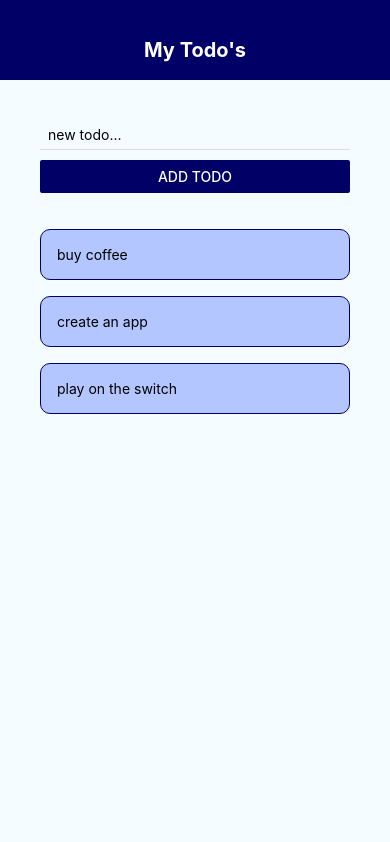
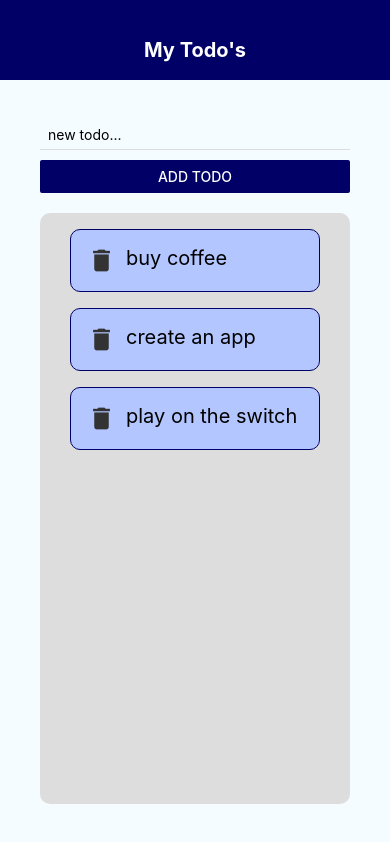
Before and after one commit to ananyabisht07/React, a React Native app in the folder ReactNative/: screen / in a window 390 px wide. Built offline with nearby package versions, Linux system fonts and the light colour scheme.

Commit message:
Adding Icons

```diff
--- a/ReactNative/App.js
+++ b/ReactNative/App.js
@@ -3,6 +3,7 @@
 import  Header from './Components/Header'
 import TodoItem from './Components/todoItem'
 import AddTodo from './Components/addTodo';
+//import Sandbox from './Components/sandbox';
 
 const instructions = Platform.select({
   ios: `Press Cmd+R to reload,\nCmd+D or shake for dev menu`,
@@ -39,6 +40,7 @@
   }
 
   return (
+    //<Sandbox />
     <TouchableWithoutFeedback onPress={() => {
       Keyboard.dismiss();
     }}>
@@ -59,7 +61,7 @@
         </View>
       </View>
     </TouchableWithoutFeedback>
-  );
+   );
 }
 
 const styles = StyleSheet.create({
@@ -68,10 +70,15 @@
     backgroundColor: '#F5FCFF',
   },
   content: {
+    flex:1,
     padding: 40,
   },
   list: {
+    flex:1,
     marginTop: 20,
+    backgroundColor: '#ddd',
+    borderRadius: 10,
+    alignItems: 'center'
 
   }
 });
--- /dev/null
+++ b/ReactNative/Components/sandbox.js
@@ -0,0 +1,46 @@
+import React from 'react';
+import { StyleSheet, Text, View } from 'react-native';
+
+export default function Sandbox() {
+  return (
+    <View style={styles.container}>
+      <Text style={styles.boxOne}>one</Text>
+      <Text style={styles.boxTwo}>two</Text>
+      <Text style={styles.boxThree}>three</Text>
+      <Text style={styles.boxFour}>four</Text>
+    </View>
+  );
+}
+
+const styles = StyleSheet.create({
+  container: {
+    paddingTop: 40,
+    backgroundColor: '#ddd',
+    flexDirection: 'row',
+    justifyContent: 'space-around',
+    alignItems: 'center',
+    height: '100%',
+  },
+  boxOne: {
+    flex: 1,
+    backgroundColor: 'violet',
+    padding: 10,
+  },
+  boxTwo: {
+    flex: 2,
+    backgroundColor: 'gold',
+    padding: 10,
+    alignSelf: 'flex-end',
+  },
+  boxThree: {
+    flex: 1,
+    backgroundColor: 'coral',
+    padding: 10,
+  },
+  boxFour: {
+    flex: 3,
+    backgroundColor: 'skyblue',
+    padding: 10,
+    alignSelf: 'flex-start',
+  }
+});
--- a/ReactNative/Components/todoItem.js
+++ b/ReactNative/Components/todoItem.js
@@ -1,10 +1,14 @@
 import  React from 'react';
-import { StyleSheet, Text, TouchableOpacity} from 'react-native';
+import { StyleSheet, Text, TouchableOpacity, View} from 'react-native';
+import { MaterialIcons } from '@expo/vector-icons';
 
 export default function TodoItem({ item, pressHandler}) {
     return (
         <TouchableOpacity style={styles.touch} onPress={() => pressHandler(item.key) }>
-            <Text style={styles.item}>{item.text}</Text>
+        <View style={styles.item}>
+        <MaterialIcons name='delete' size={29} color='#333'/>
+        <Text style={styles.itemText}>{item.text}</Text>
+        </View>
         </TouchableOpacity>
     )
 }
@@ -17,10 +21,12 @@
         borderWidth: 1,
         borderStyle: 'solid',
         borderRadius: 10,
-        backgroundColor:'#b3c6ff'
-
+        backgroundColor:'#b3c6ff',
+        width:250,
+        flexDirection: 'row',
     },
-    touch: {
-
+    itemText: {
+        marginLeft: 10,
+        fontSize: 20,
     }
 })
```
